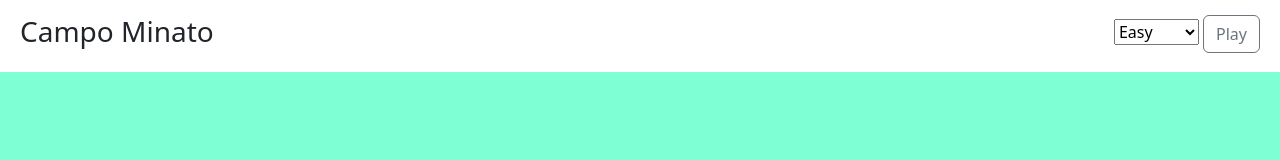
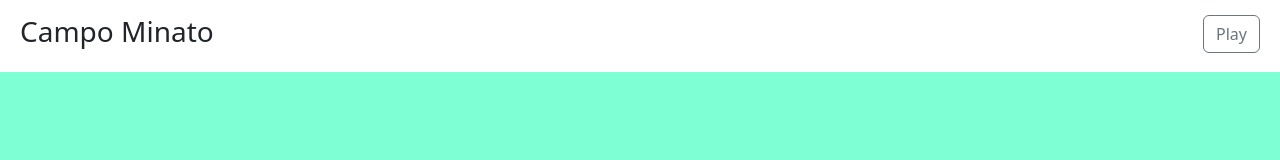
Before and after one commit to hroque01/js-campominato-grid, a plain HTML site: page index.html in a window 1280 px wide. Shown: the top 160 px of the page. Drawn offline with nearby package versions, Linux system fonts and the light colour scheme.

Commit message:
adjustment

```diff
--- a/index.html
+++ b/index.html
@@ -21,11 +21,6 @@
             <h3>Campo Minato</h3>
             <!-- Section button -->
             <div>
-                <select name="difficulty" id="difficulty">
-                    <option value="ez">Easy</option>
-                    <option value="medium">Medium</option>
-                    <option value="pro">Hard</option>
-                </select>
                 <button class="btn btn-outline-secondary">Play</button>
             </div>
         </div>
```
